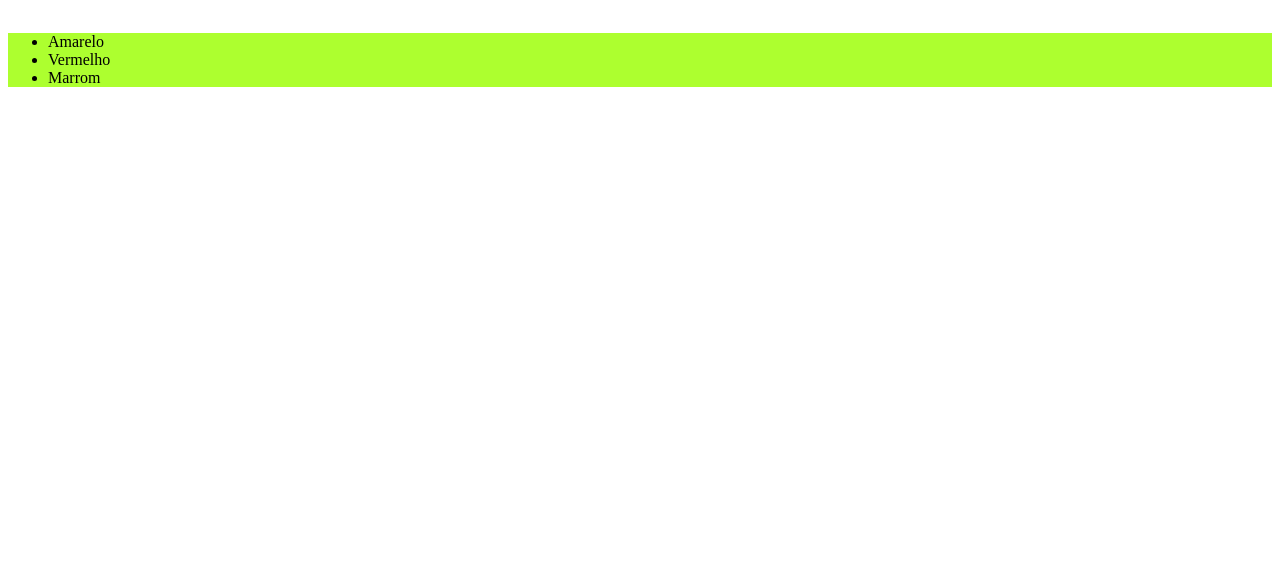
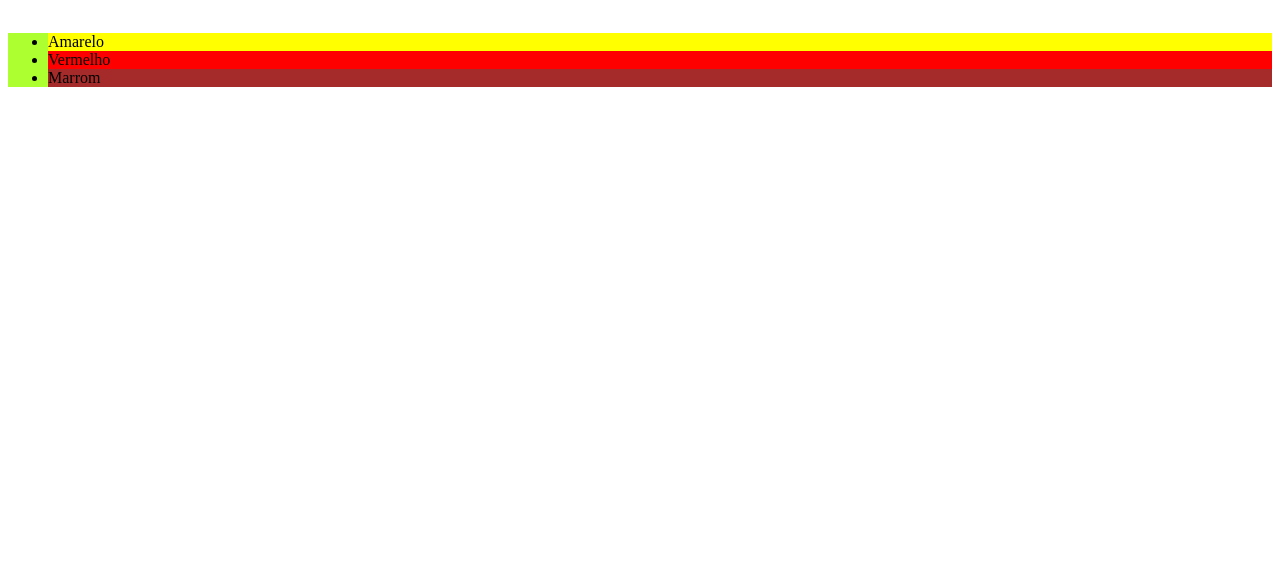
Before and after one commit to rrodrigodlima/trybe-exercicios, a plain HTML site: page fundamentos/bloco-3-introducao-a-html-e-css/dia-1-html-css-estuturas-de-pagina/index.html in a window 1280 px wide. Shown: the part 237-800 px from the top of the page. Drawn offline with Linux system fonts and the light colour scheme.

Commit message:
bg da lista

```diff
--- a/fundamentos/bloco-3-introducao-a-html-e-css/dia-1-html-css-estuturas-de-pagina/index.html
+++ b/fundamentos/bloco-3-introducao-a-html-e-css/dia-1-html-css-estuturas-de-pagina/index.html
@@ -24,15 +24,27 @@
         font-size: 16px;
       }
 
+      #l1 {
+        background-color: yellow;
+      }
+      #l2 {
+        background-color: red;
+      }
+      #l3 {
+        background-color: brown;
+      }
+
+
+
     </style>
   </head>
   <body>
   <h1>Exercícios 3.2</h1>
   <p class="bgc">Qual é a sua cor favorita?</p>
   <ul class="bgc">
-    <li>Amarelo</li>
-    <li>Vermelho</li>
-    <li>Marrom</li>
+    <li id="l1">Amarelo</li>
+    <li id="l2">Vermelho</li>
+    <li id="l3">Marrom</li>
   </ul>
 </body>
 </html>
```
